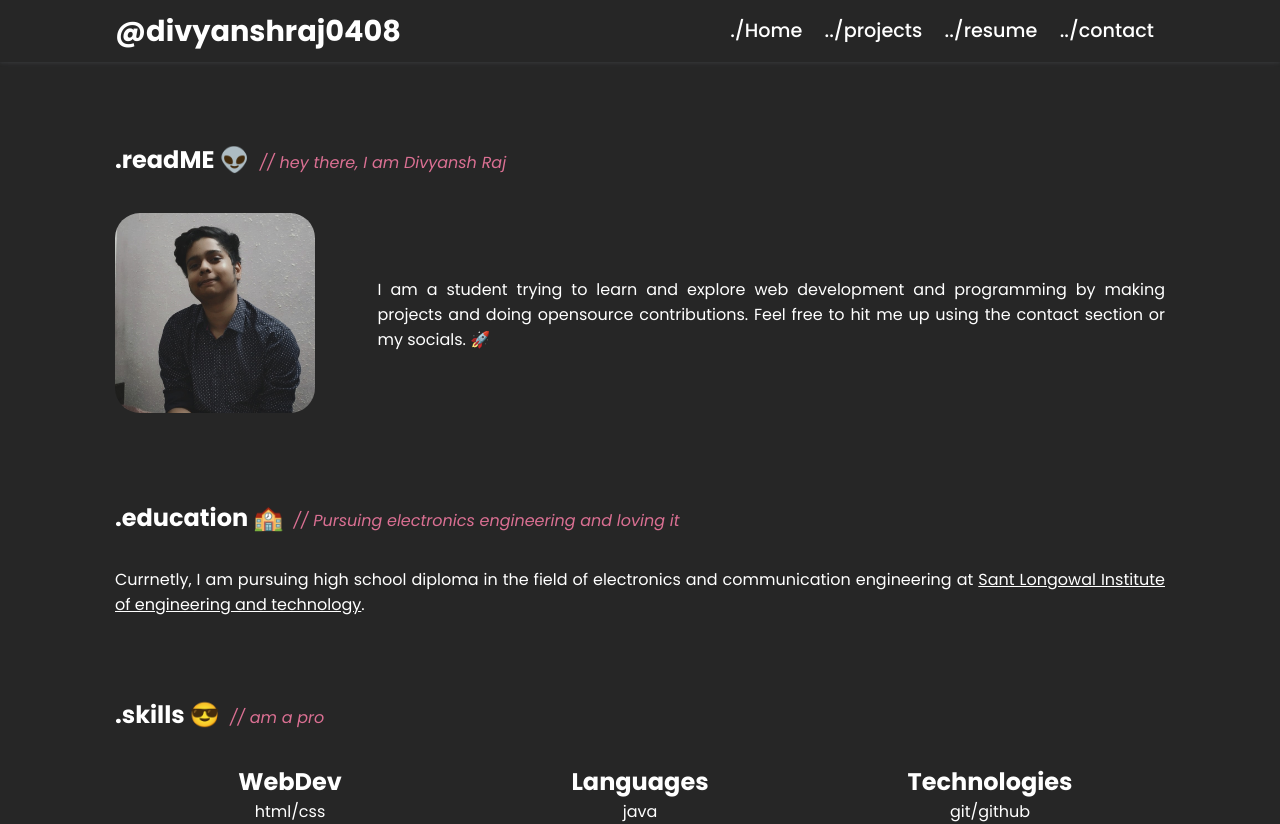
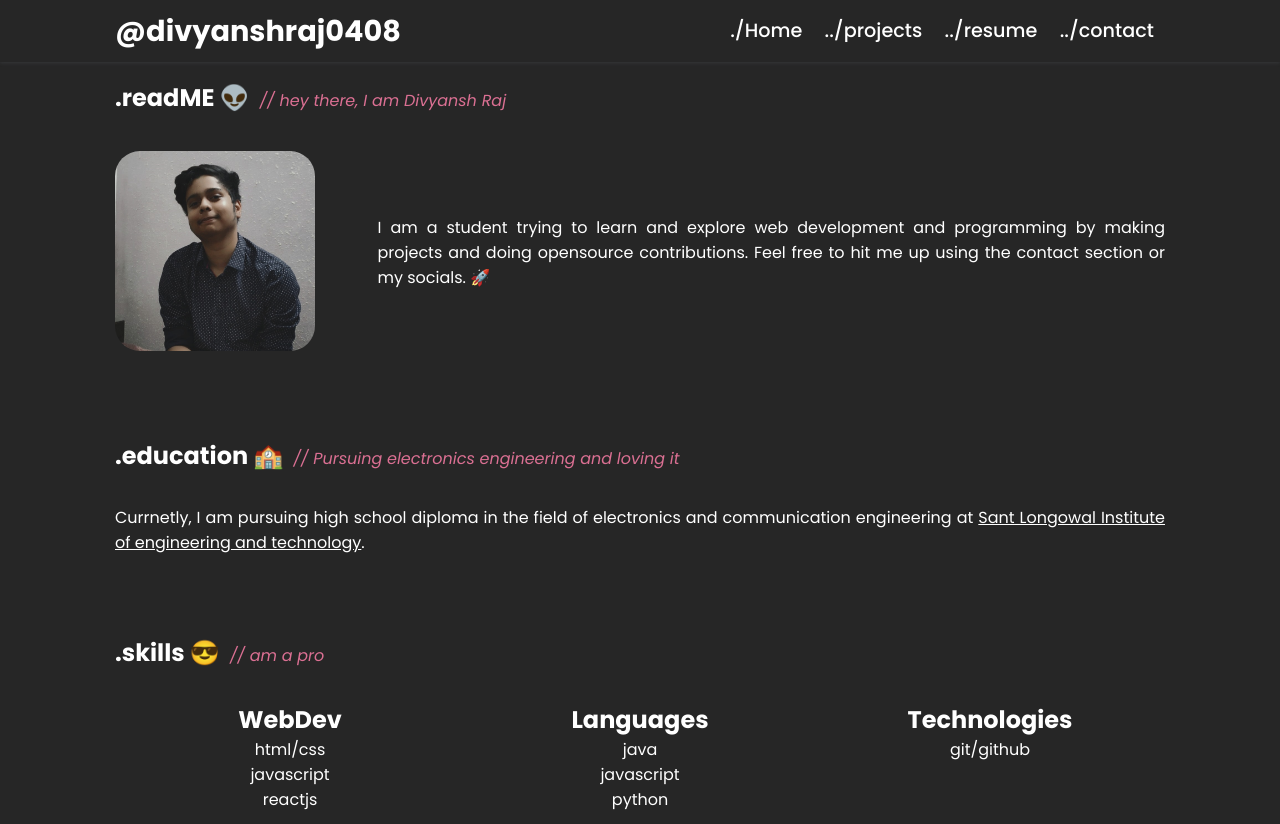
Before and after one commit to divyanshraj0408/Personal-Portfolio, a React (Create React App) app: page / in a window 1280 px wide. Shown: the top 824 px of the page. Built offline with nearby package versions, Linux system fonts and the light colour scheme.

Commit message:
fixed navbar

```diff
--- a/src/components/navbar/navbar.css
+++ b/src/components/navbar/navbar.css
@@ -11,6 +11,10 @@
 .navbar {
     width: 100%;
     box-shadow: 0 1px 4px rgb(146 161 176 / 15%);
+    position: fixed;
+    top: 0;
+    background: #262626;
+    z-index:1;
 }
 
 .nav-container {
```
